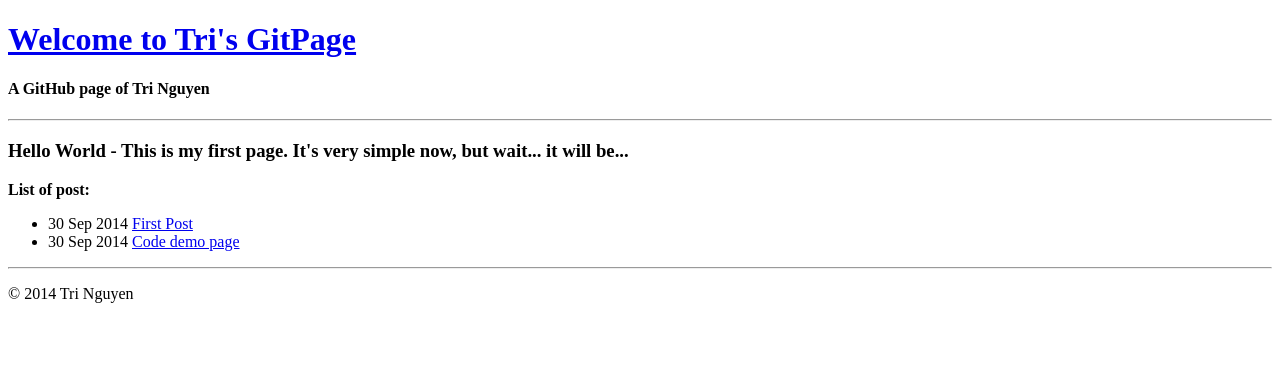
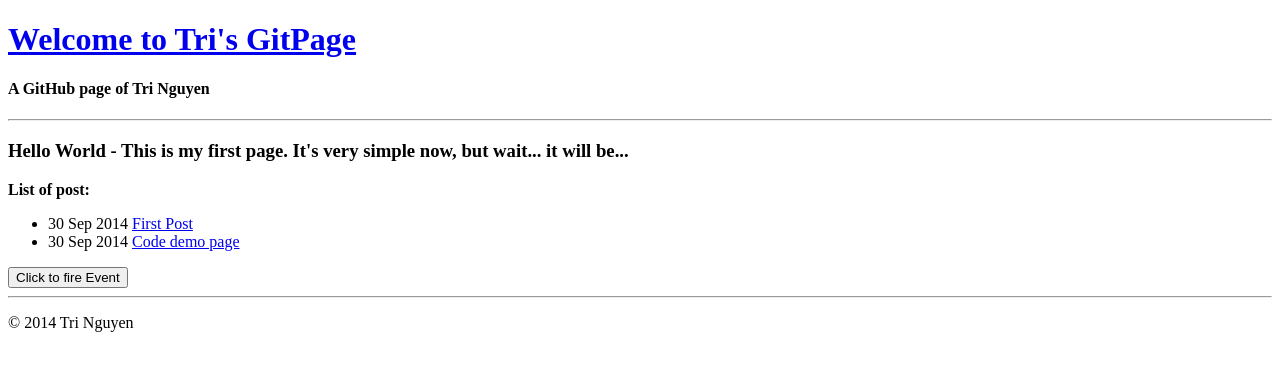
Before and after one commit to nguyen190887/nguyen190887.github.io, a Jekyll site: the page built from index.html, in a window 1280 px wide. Shown: the top 371 px of the page. Built offline with Jekyll 4.4.1, drawn with Linux system fonts in a browser that asks for light colours; Markdown is read by kramdown in place of the engine named in the settings; the list of posts is cut into pages by our own code.

Commit message:
Add click event

```diff
--- a/index.html
+++ b/index.html
@@ -17,6 +17,20 @@
 				<li>{{ post.date | date_to_string }} <a href="{{ post.url }}">{{ post.title }}</a></li>
 			{% endfor %}
 		</ul>
+
+		<div>
+			<button onclick="fireEvent()">Click to fire Event</button>
+		</div>
 	</div>
+
+	<script>
+		function fireEvent(){
+			gtag('event', 'click', {
+				'app_name': 'TestApp',
+				'screen_name': 'Home',
+				'time': new Date().toISOString()
+			});
+		}
+	</script>
   </body>
 </html>
```
